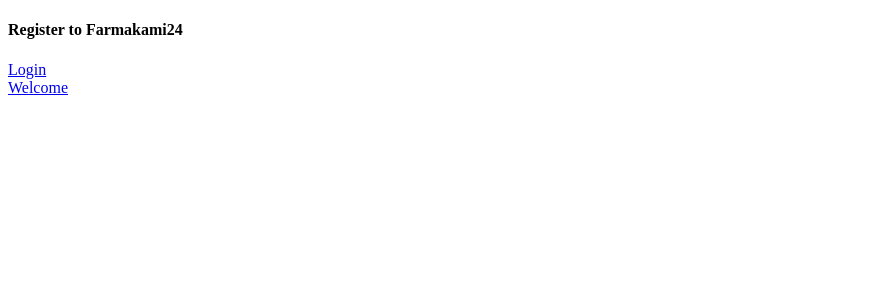
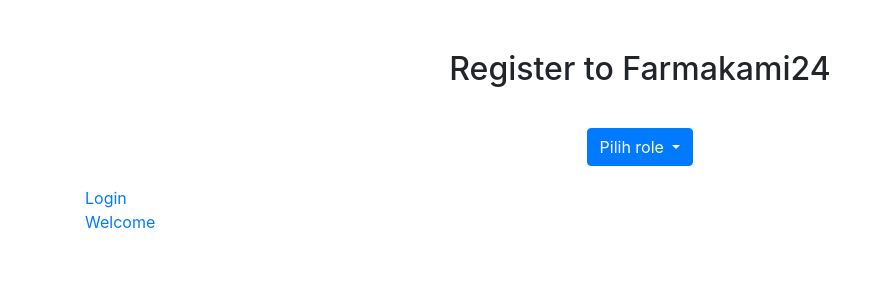
Before and after one commit to nugrahaa878/farmakami-24, a Django app: page /register/ in a window 1280 px wide. Shown: the top 300 px of the page, without its empty margins (0-884 px from the left). Run offline with Django 3.2, Linux system fonts and the light colour scheme; some libraries are stand-ins or nearby versions.

Commit message:
add form login and register role

```diff
--- a/login/templates/base.html
+++ b/login/templates/base.html
@@ -6,9 +6,10 @@
     <meta charset="UTF-8">
     <meta name="viewport" content="width=device-width, initial-scale=1.0">
     <meta http-equiv="X-UA-Compatible" content="ie=edge">
-    <title>IMAMI UI</title>
+    <title>Farmakami24</title>
 
-    {% include "snippets/styles.html" %}
+    {% block style %}
+    {% endblock style %}
 
 </head>
 
--- a/login/templates/register.html
+++ b/login/templates/register.html
@@ -1,18 +1,34 @@
-<!DOCTYPE html>
-<html lang="en">
-<head>
-    <meta charset="UTF-8">
-    <meta name="viewport" content="width=device-width, initial-scale=1.0">
-    <title>Farmakami24 - Register</title>
-</head>
-<body>
+{% extends 'base.html' %}
+{% load static %}
+
+{% block style %}
+<link rel="stylesheet" href="{% static "vendor/bootstrap/bootstrap.css" %}">
+<link rel="stylesheet" href="{% static "css/register.css" %}">
+{% endblock style %}
+
+
+{% block content %}
+<div class="container register">
     <div>
-        <h4>Register to Farmakami24</h4>
+        <h2>Register to Farmakami24</h2>
     </div>
-    <div>
+    <div class="register-form">
+        <div class="dropdown">
+            <button class="btn btn-primary dropdown-toggle" type="button" id="dropdownMenuButton" data-toggle="dropdown" aria-haspopup="true" aria-expanded="false">
+              Pilih role
+            </button>
+            <div class="dropdown-menu" aria-labelledby="dropdownMenuButton">
+              <a class="dropdown-item" href="#">Admin Apotek</a>
+              <a class="dropdown-item" href="#">Konsumen</a>
+              <a class="dropdown-item" href="#">Kurir</a>
+              <a class="dropdown-item" href="#">CS</a>
+            </div>
+          </div>
+    </div>
+    <div class="other">
         <a href="/login">Login</a>
         <br>
         <a href="/">Welcome</a>
     </div>
-</body>
-</html>
+</div>
+{% endblock content %}
--- a/login/templates/snippets/styles.html
+++ /dev/null
@@ -1,3 +0,0 @@
-{% load static %}
-
-<link rel="stylesheet" href="{% static "vendor/bootstrap/bootstrap.css" %}">
--- /dev/null
+++ b/static/css/register.css
@@ -0,0 +1,16 @@
+.register {
+    margin-top: 50px;
+}
+
+.register h2 {
+    text-align: center;
+}
+
+.other {
+    margin-top: 20px;
+}
+
+.register-form {
+    margin-top: 40px;
+    text-align: center;
+}
```
Also changed, not shown: login/templates/login.html (+25 -3 lines), login/templates/welcome.html (+17 -12 lines), static/css/login.css (added, +11 -0 lines), static/css/welcome.css (added, +11 -0 lines).
